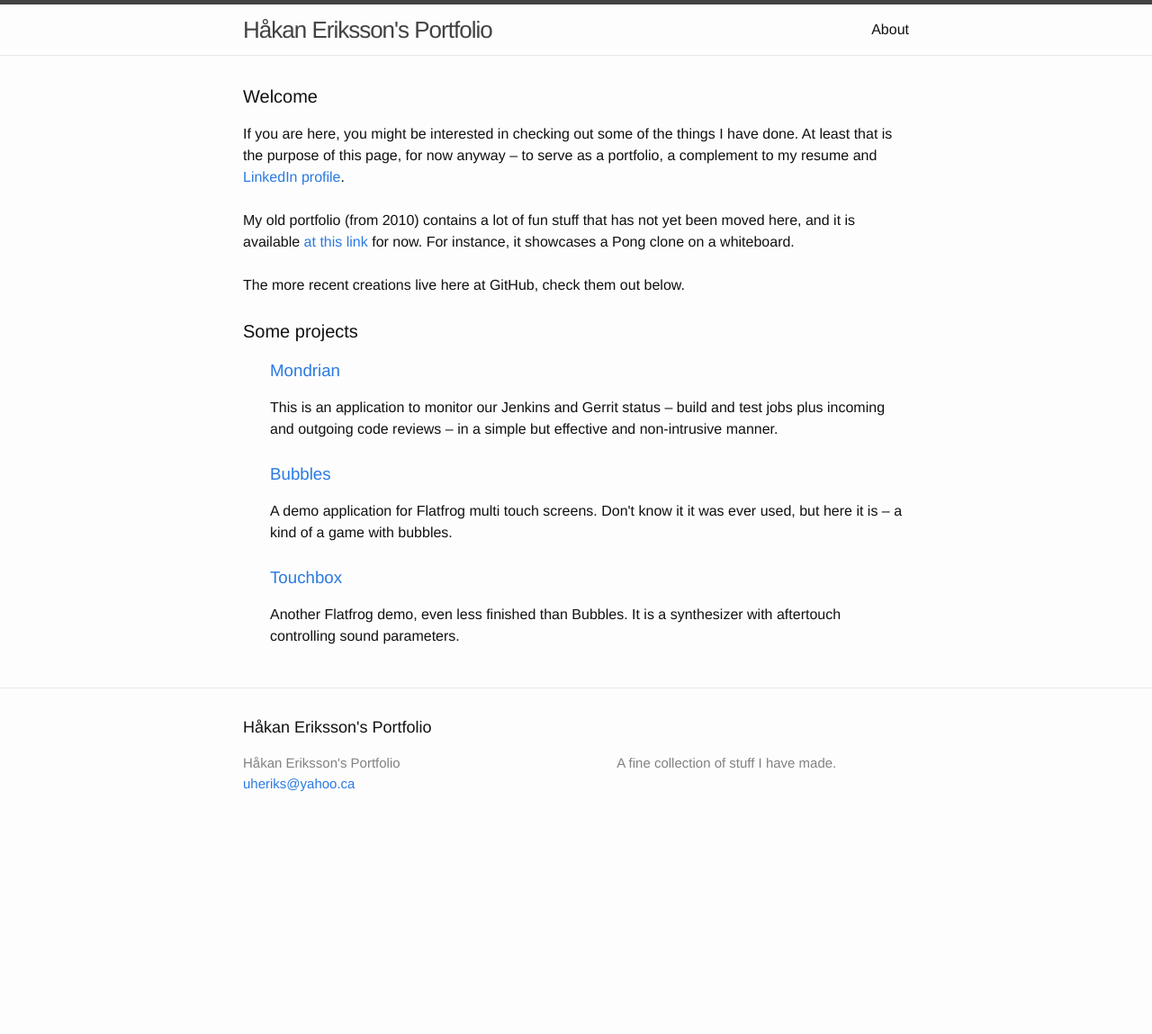
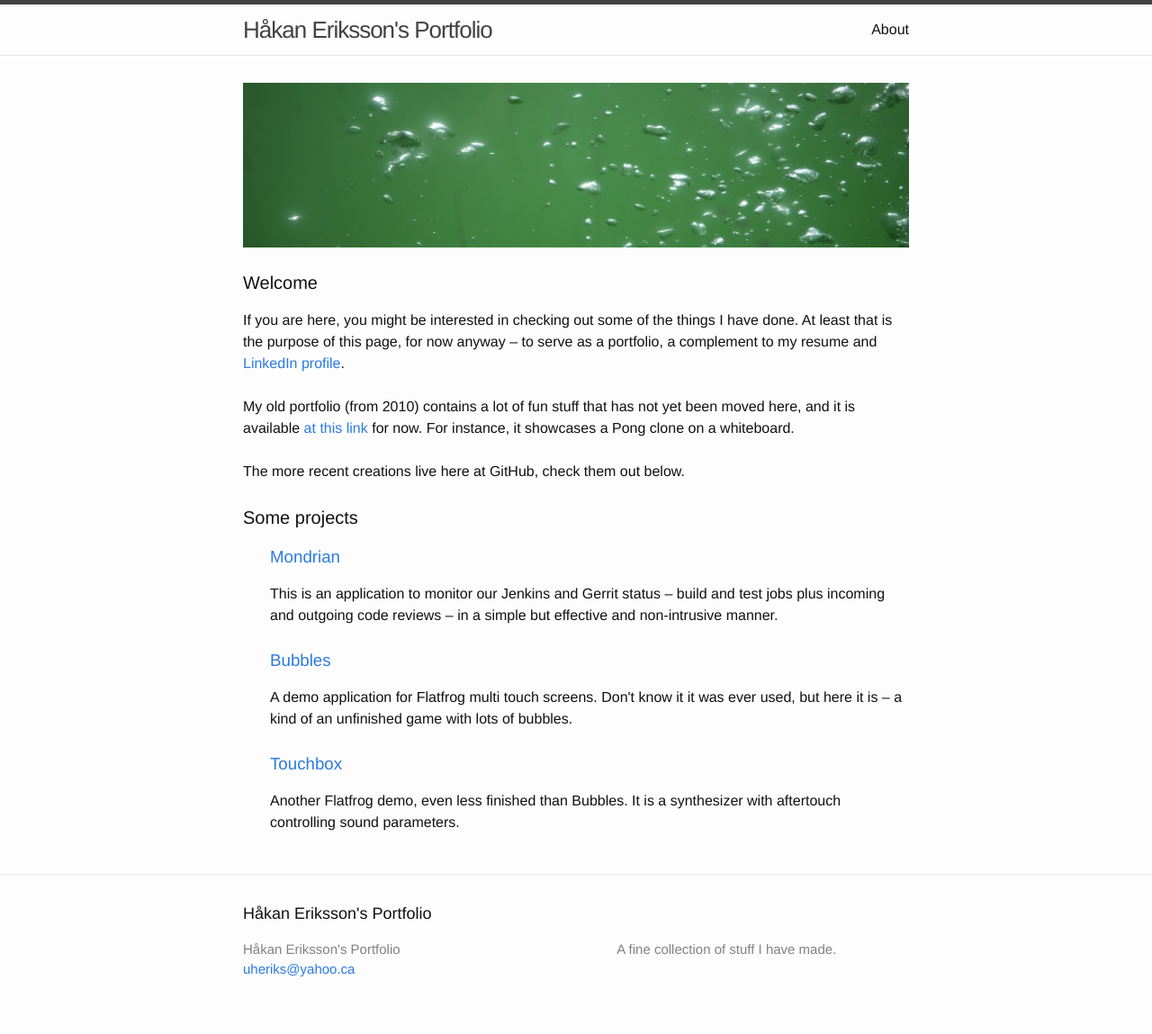
Before and after one commit to bar-and-c/bar-and-c.github.io, a Jekyll site: the page built from index.html, in a window 1280 px wide. Shown: the whole page at 90% size. Built offline with Jekyll 4.4.1, drawn with Linux system fonts in a browser that asks for light colours; before the commit the page ends 942 px from its top, so only the background shows below that.

Commit message:
Add image to main page

```diff
--- a/index.html
+++ b/index.html
@@ -3,6 +3,9 @@ layout: default
 ---
 
 <div class="home">
+  <img align="center" src="sealpond_big.jpg">
+  <br>
+  <br>
 
   <h1 class="page-heading">Welcome</h1>
   If you are here, you might be interested in checking out some of the things I have done. At least that is the purpose of this page, for now anyway – to serve as a portfolio, a complement to my resume and <a class="page-link" href="https://se.linkedin.com/in/hakaneriksson">LinkedIn profile</a>.
@@ -27,7 +30,7 @@ layout: default
       <h3>
         <a class="page-link" href="https://github.com/bar-and-c/bubbles">Bubbles</a>
       </h3>
-        A demo application for Flatfrog multi touch screens. Don't know it it was ever used, but here it is – a kind of a game with bubbles.
+        A demo application for Flatfrog multi touch screens. Don't know it it was ever used, but here it is – a kind of an unfinished game with lots of bubbles.
       <br>
       <br>
       <h3>
```
Also changed, not shown: sealpond_big.jpg (added).
